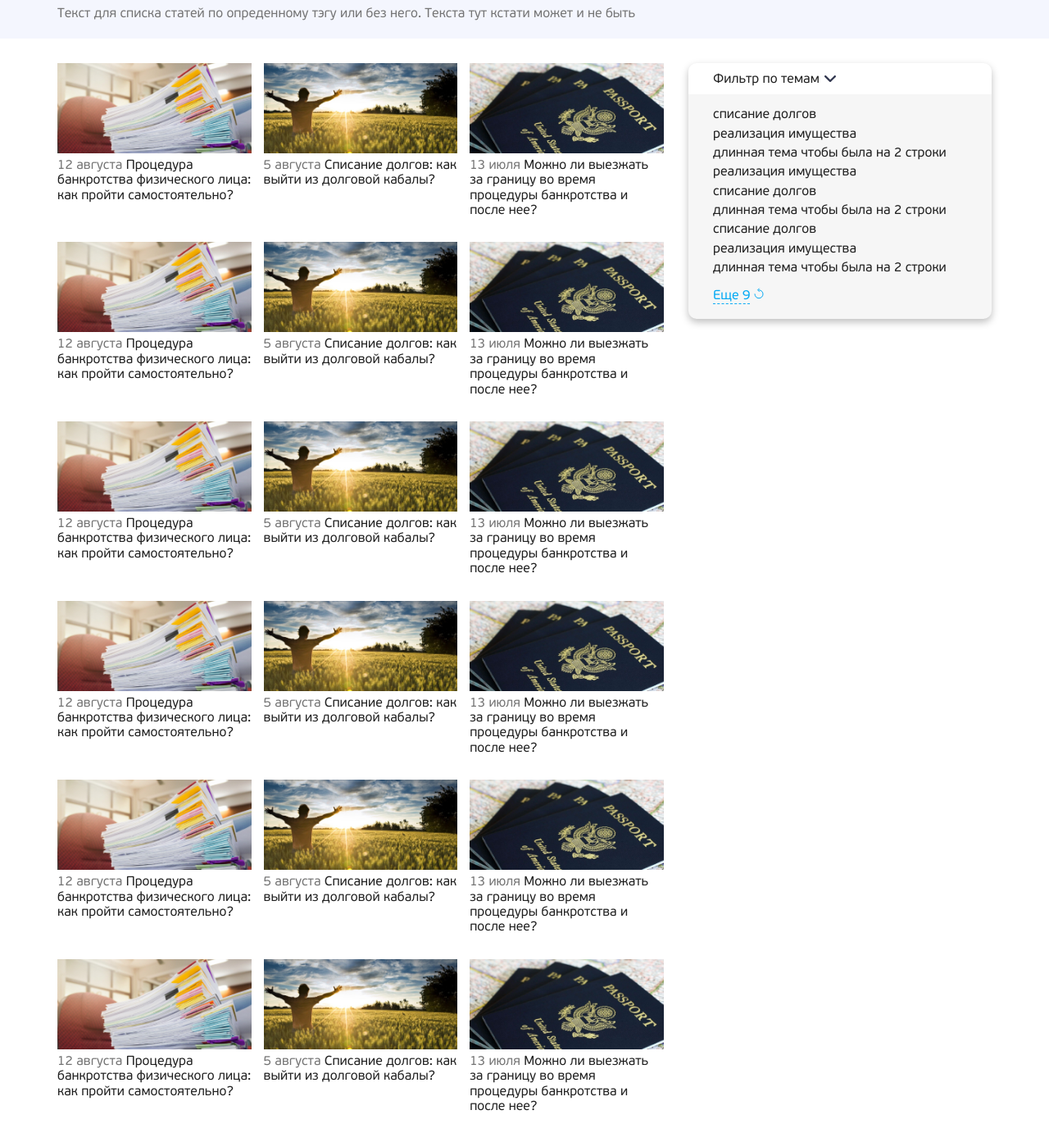
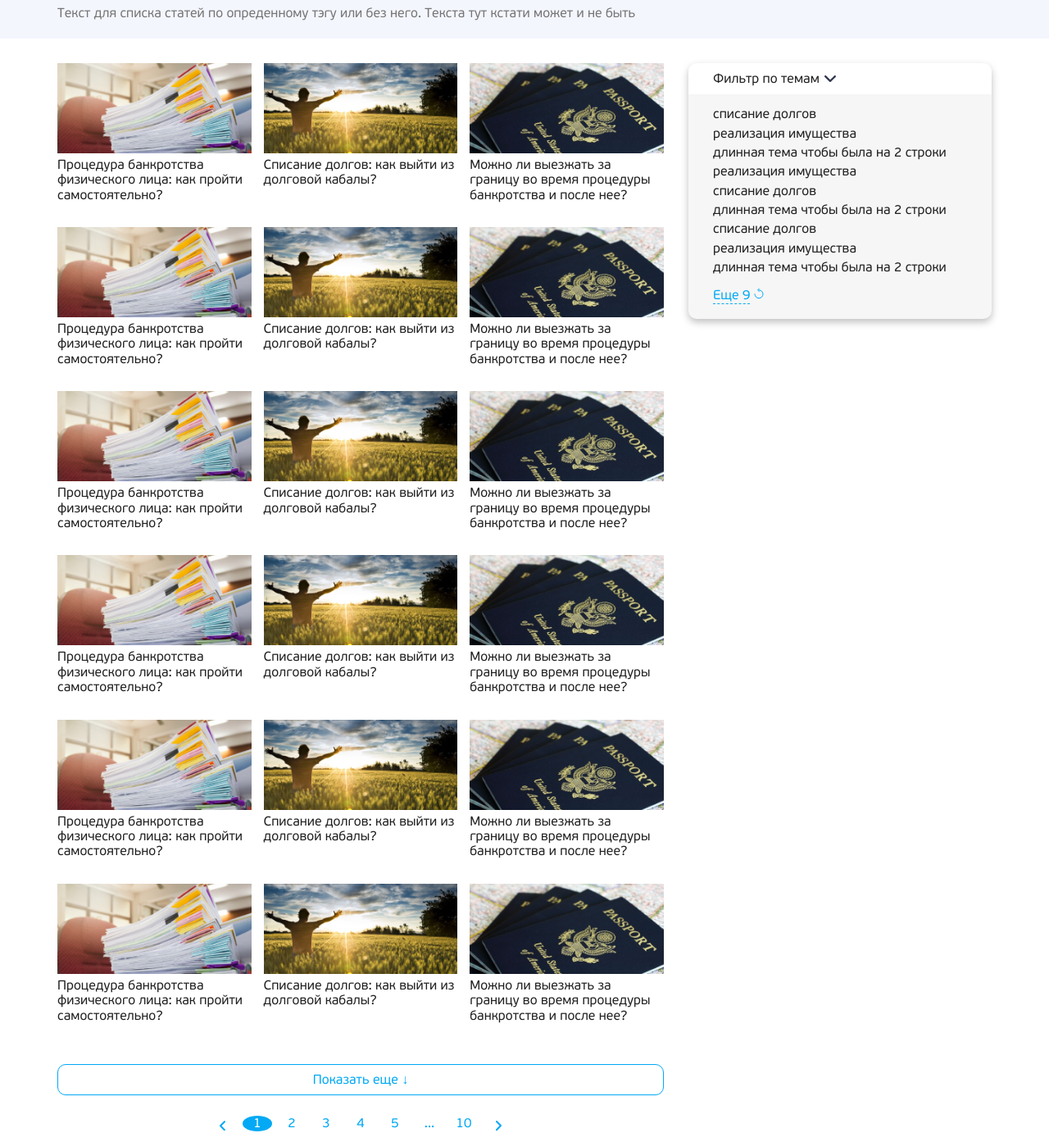
Before and after one commit to felon91/2lex2019, a website: page articles.html in a window 1280 px wide. Shown: the part 280-1673 px from the top of the page at 82% size. Drawn offline with nearby package versions, Linux system fonts and the light colour scheme; files that its build step writes are made by us from their sources.

Commit message:
fix bugs trello

```diff
--- a/articles.html
+++ b/articles.html
@@ -174,109 +174,109 @@
           <div class="articles__item">
             <a class="articles__link" href="#">
               <img src="img/article1.jpg" alt="">
-              <p><span>12 августа</span> Процедура банкротства физического лица: как пройти самостоятельно?</p>
+              <p>Процедура банкротства физического лица: как пройти самостоятельно?</p>
             </a>
           </div>
           <div class="articles__item">
             <a class="articles__link" href="#">
               <img src="img/article2.jpg" alt="">
-              <p><span>5 августа</span> Списание долгов: как выйти из долговой кабалы?</p>
+              <p>Списание долгов: как выйти из долговой кабалы?</p>
             </a>
           </div>
           <div class="articles__item">
             <a class="articles__link" href="#">
               <img src="img/article3.jpg" alt="">
-              <p><span>13 июля</span> Можно ли выезжать за границу во время процедуры банкротства и после нее?</p>
+              <p>Можно ли выезжать за границу во время процедуры банкротства и после нее?</p>
             </a>
           </div>
           <div class="articles__item">
             <a class="articles__link" href="#">
               <img src="img/article1.jpg" alt="">
-              <p><span>12 августа</span> Процедура банкротства физического лица: как пройти самостоятельно?</p>
+              <p>Процедура банкротства физического лица: как пройти самостоятельно?</p>
             </a>
           </div>
           <div class="articles__item">
             <a class="articles__link" href="#">
               <img src="img/article2.jpg" alt="">
-              <p><span>5 августа</span> Списание долгов: как выйти из долговой кабалы?</p>
+              <p>Списание долгов: как выйти из долговой кабалы?</p>
             </a>
           </div>
           <div class="articles__item">
             <a class="articles__link" href="#">
               <img src="img/article3.jpg" alt="">
-              <p><span>13 июля</span> Можно ли выезжать за границу во время процедуры банкротства и после нее?</p>
+              <p>Можно ли выезжать за границу во время процедуры банкротства и после нее?</p>
             </a>
           </div>
           <div class="articles__item">
             <a class="articles__link" href="#">
               <img src="img/article1.jpg" alt="">
-              <p><span>12 августа</span> Процедура банкротства физического лица: как пройти самостоятельно?</p>
+              <p>Процедура банкротства физического лица: как пройти самостоятельно?</p>
             </a>
           </div>
           <div class="articles__item">
             <a class="articles__link" href="#">
               <img src="img/article2.jpg" alt="">
-              <p><span>5 августа</span> Списание долгов: как выйти из долговой кабалы?</p>
+              <p>Списание долгов: как выйти из долговой кабалы?</p>
             </a>
           </div>
           <div class="articles__item">
             <a class="articles__link" href="#">
               <img src="img/article3.jpg" alt="">
-              <p><span>13 июля</span> Можно ли выезжать за границу во время процедуры банкротства и после нее?</p>
+              <p>Можно ли выезжать за границу во время процедуры банкротства и после нее?</p>
             </a>
           </div>
           <div class="articles__item">
             <a class="articles__link" href="#">
               <img src="img/article1.jpg" alt="">
-              <p><span>12 августа</span> Процедура банкротства физического лица: как пройти самостоятельно?</p>
+              <p>Процедура банкротства физического лица: как пройти самостоятельно?</p>
             </a>
           </div>
           <div class="articles__item">
             <a class="articles__link" href="#">
               <img src="img/article2.jpg" alt="">
-              <p><span>5 августа</span> Списание долгов: как выйти из долговой кабалы?</p>
+              <p>Списание долгов: как выйти из долговой кабалы?</p>
             </a>
           </div>
           <div class="articles__item">
             <a class="articles__link" href="#">
               <img src="img/article3.jpg" alt="">
-              <p><span>13 июля</span> Можно ли выезжать за границу во время процедуры банкротства и после нее?</p>
+              <p>Можно ли выезжать за границу во время процедуры банкротства и после нее?</p>
             </a>
           </div>
           <div class="articles__item">
             <a class="articles__link" href="#">
               <img src="img/article1.jpg" alt="">
-              <p><span>12 августа</span> Процедура банкротства физического лица: как пройти самостоятельно?</p>
+              <p>Процедура банкротства физического лица: как пройти самостоятельно?</p>
             </a>
           </div>
           <div class="articles__item">
             <a class="articles__link" href="#">
               <img src="img/article2.jpg" alt="">
-              <p><span>5 августа</span> Списание долгов: как выйти из долговой кабалы?</p>
+              <p>Списание долгов: как выйти из долговой кабалы?</p>
             </a>
           </div>
           <div class="articles__item">
             <a class="articles__link" href="#">
               <img src="img/article3.jpg" alt="">
-              <p><span>13 июля</span> Можно ли выезжать за границу во время процедуры банкротства и после нее?</p>
+              <p>Можно ли выезжать за границу во время процедуры банкротства и после нее?</p>
             </a>
           </div>
           <div class="articles__item">
             <a class="articles__link" href="#">
               <img src="img/article1.jpg" alt="">
-              <p><span>12 августа</span> Процедура банкротства физического лица: как пройти самостоятельно?</p>
+              <p>Процедура банкротства физического лица: как пройти самостоятельно?</p>
             </a>
           </div>
           <div class="articles__item">
             <a class="articles__link" href="#">
               <img src="img/article2.jpg" alt="">
-              <p><span>5 августа</span> Списание долгов: как выйти из долговой кабалы?</p>
+              <p>Списание долгов: как выйти из долговой кабалы?</p>
             </a>
           </div>
           <div class="articles__item">
             <a class="articles__link" href="#">
               <img src="img/article3.jpg" alt="">
-              <p><span>13 июля</span> Можно ли выезжать за границу во время процедуры банкротства и после нее?</p>
+              <p>Можно ли выезжать за границу во время процедуры банкротства и после нее?</p>
             </a>
           </div>
         </div>
--- a/sass/blocks/filter.scss
+++ b/sass/blocks/filter.scss
@@ -76,8 +76,9 @@ a.filter__more {
   .filter__block {
     display: block;
     a {
-      font-size: px-to-rem(18px);
+      font-size: px-to-rem(17px);
       line-height: px-to-rem(20px);
+      display: inline-block;
     }
   }
 }
--- a/sass/blocks/form.scss
+++ b/sass/blocks/form.scss
@@ -7,6 +7,11 @@
 
 .form--internal {
   margin: 20px 0 30px;
+  .form__input {
+    input {
+      background-color: $grayBlock;
+    }
+  }
 }
 
 .form--last {
@@ -185,4 +190,12 @@
       margin-top: 20px;
     }
   }
+
+  .form--internal {
+    .form__input {
+      input {
+        background-color: $white;
+      }
+    }
+  }
 }
--- a/sass/blocks/questions.scss
+++ b/sass/blocks/questions.scss
@@ -3,9 +3,6 @@
 }
 
 .questions__item {
-  box-shadow: 0px 0 5px rgba(0, 0, 0, 0.15);;
-  border-radius: 10px;
-  padding: 10px 20px;
   margin-bottom: 15px;
   p {
     margin-bottom: 0;
@@ -17,6 +14,13 @@ a.questions__link {
   font-size: px-to-rem(14px);
   line-height: px-to-rem(17px);
   color: $black;
+  box-shadow: 0px 0 5px rgba(0, 0, 0, 0.15);
+  display: block;
+  padding: 10px 20px;
+  border-radius: 10px;
+  &:hover {
+    box-shadow: $boxShadowHover;
+  }
 }
 
 .questions__view, .questions__comments, .questions__name, .questions__date {
--- a/sass/core.scss
+++ b/sass/core.scss
@@ -6,6 +6,9 @@
 
 * {
   box-sizing: border-box;
+}
+button {
+  outline: none;
 }
 
 html {
```
